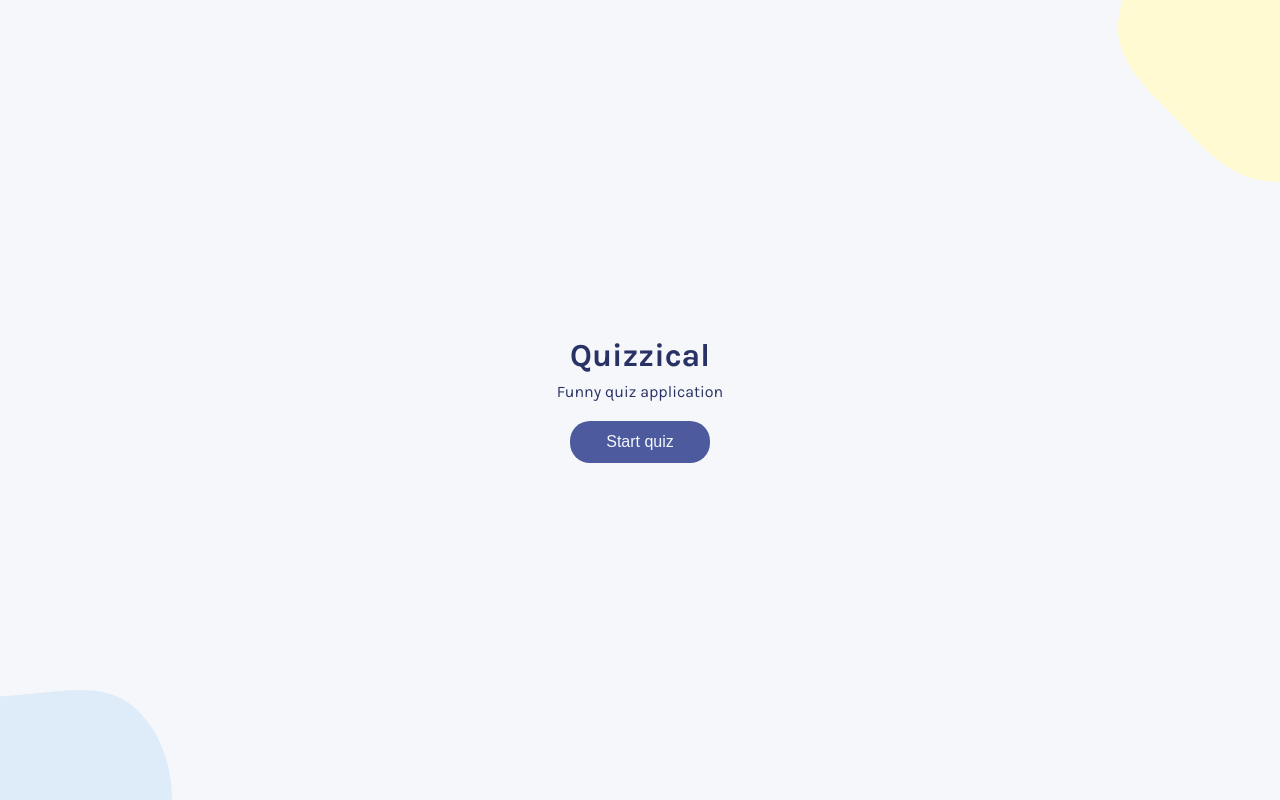
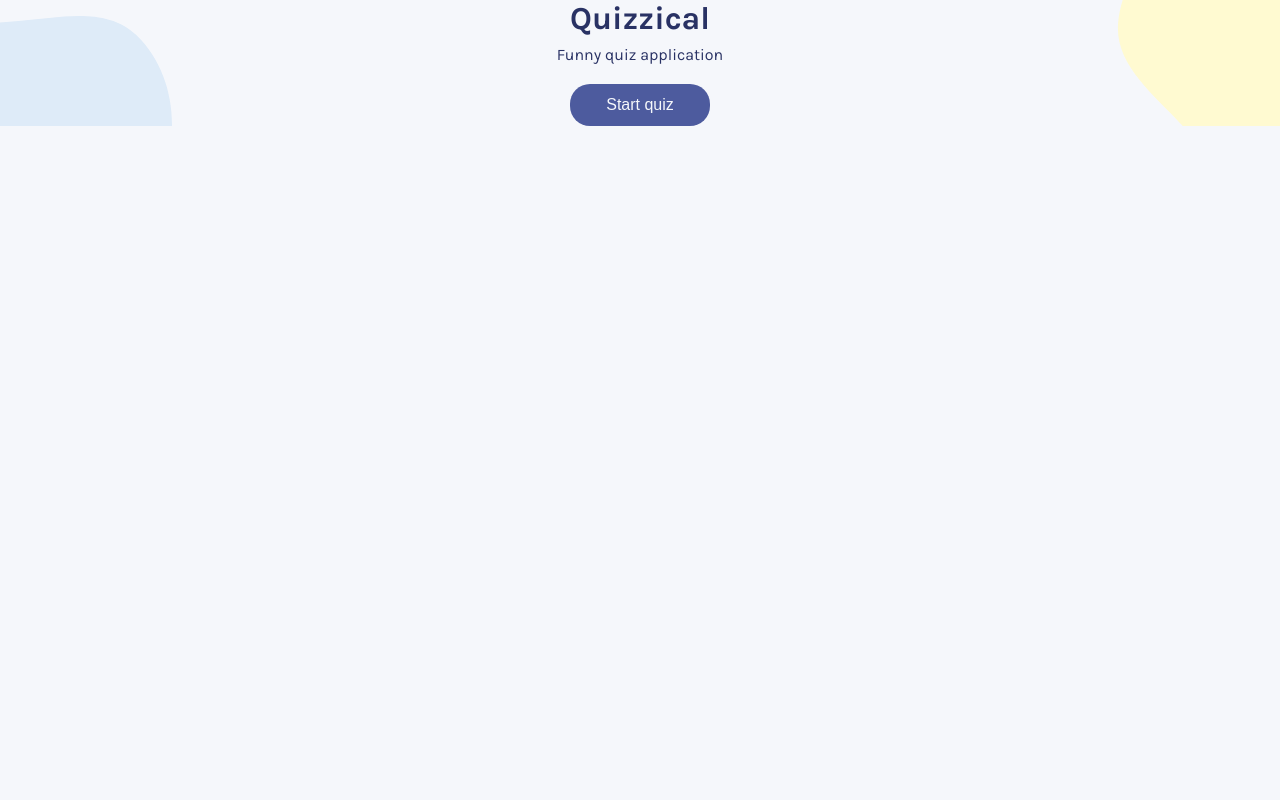
Before and after one commit to patlewpl/quizzical-app, a React (Create React App) app: page / in a window 1280 px wide. Built offline with nearby package versions, Linux system fonts and the light colour scheme.

Commit message:
optimalisation

```diff
--- a/src/assets/components/button/Button.jsx
+++ b/src/assets/components/button/Button.jsx
@@ -5,9 +5,7 @@ const Button = ({ children, onClick, isLink = false, link }) => {
   if (isLink) {
     return (
       <Link to={link}>
-        <button className="btn" onClick={onClick}>
-          {children}
-        </button>
+        <button className="btn">{children}</button>
       </Link>
     );
   } else {
--- a/src/assets/pages/home/Home.scss
+++ b/src/assets/pages/home/Home.scss
@@ -1,9 +1,7 @@
 .home {
-  height: 100vh;
   display: flex;
   align-items: center;
   flex-direction: column;
-  justify-content: center;
 
   .page-title {
     font-size: 32px;
--- a/src/index.js
+++ b/src/index.js
@@ -15,6 +15,7 @@ const router = createBrowserRouter([
   {
     path: "/quiz",
     element: <Quiz />,
+    errorElement: <Error />,
   },
 ]);
 
```
